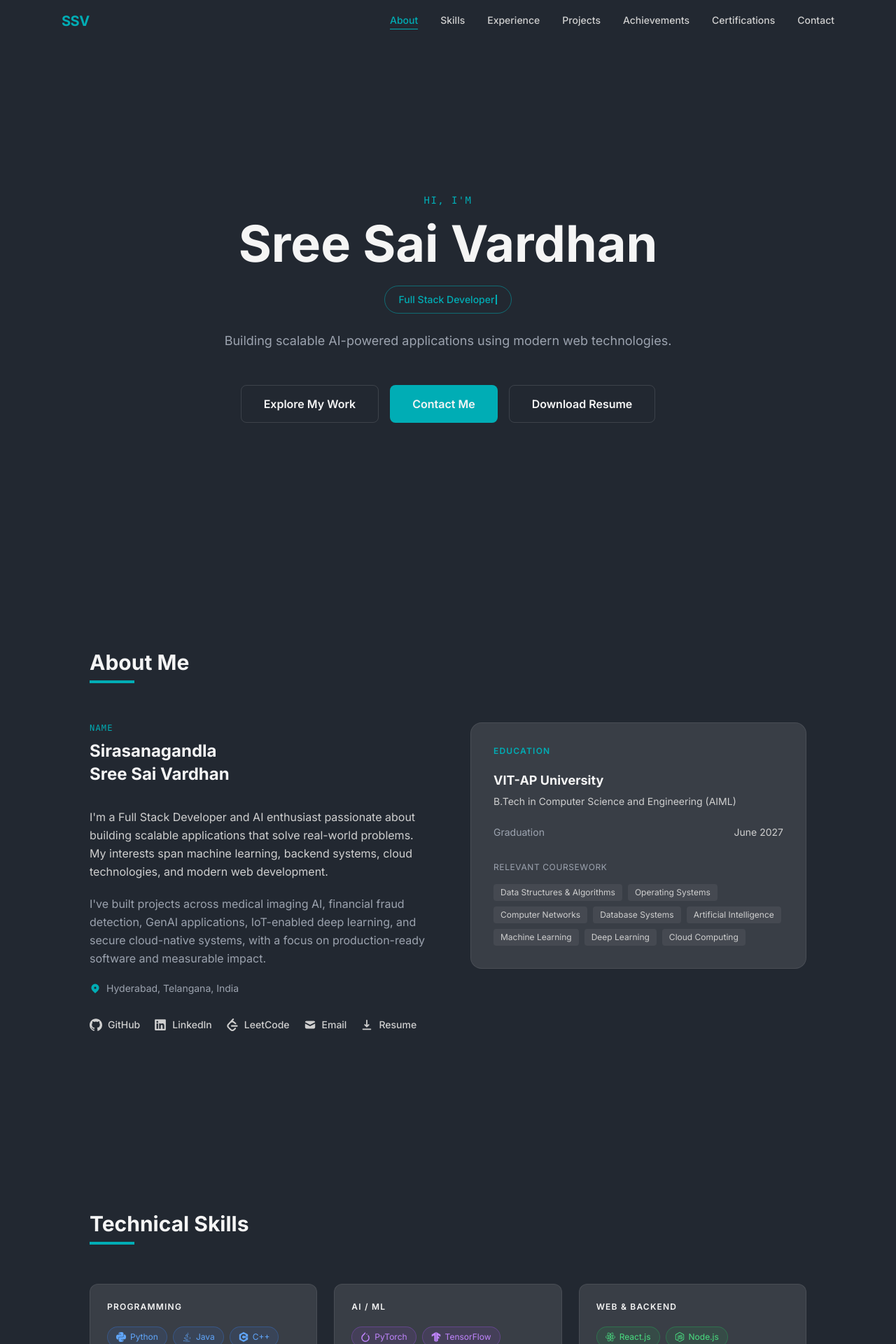
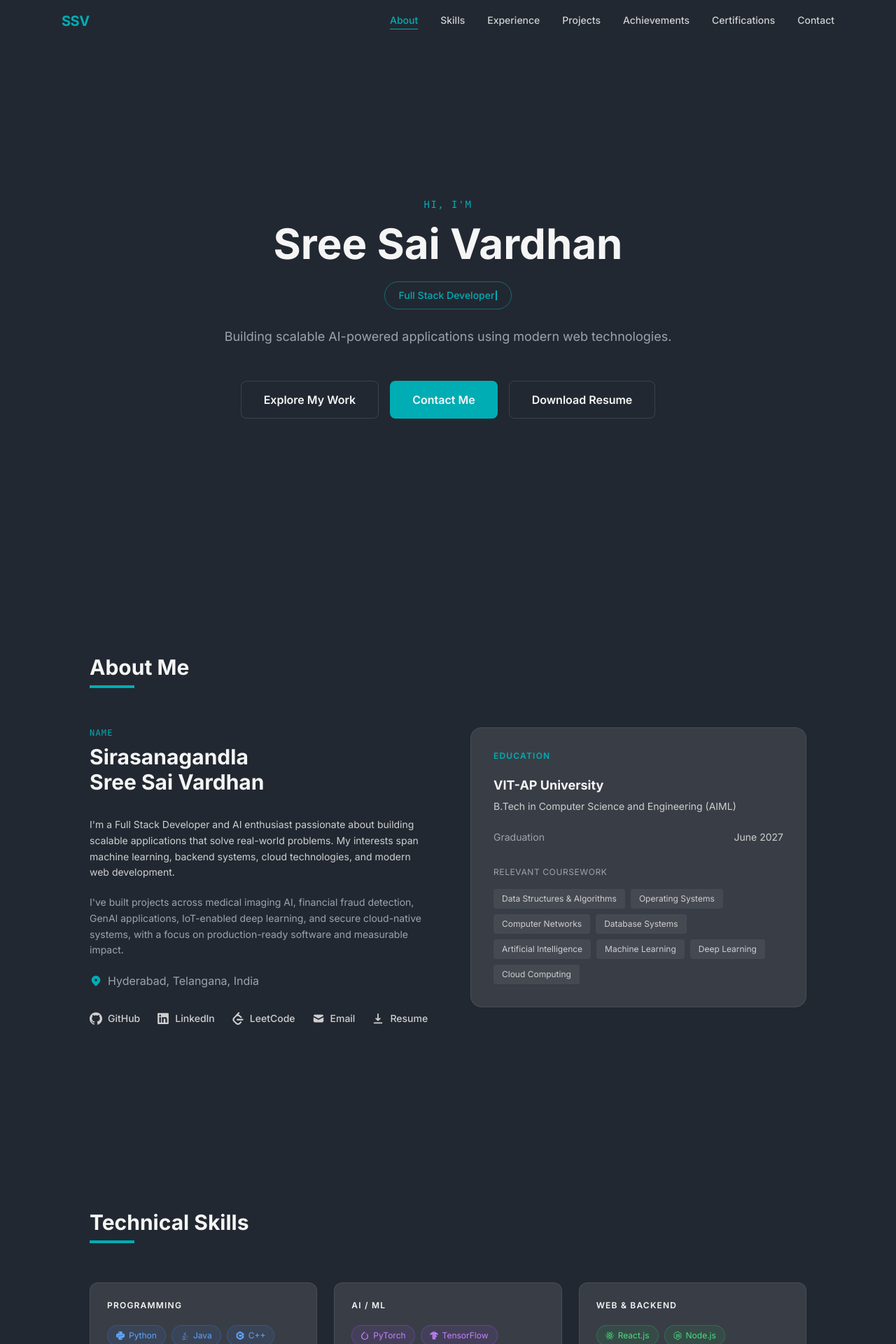
Before and after one commit to sreesaivardhan/portfolio, a React (Vite) app: page / in a window 1280 px wide. Shown: the top 1920 px of the page at 70% size. Built offline with nearby package versions, Linux system fonts and the light colour scheme.

Commit message:
updates-2

```diff
--- a/src/components/About.jsx
+++ b/src/components/About.jsx
@@ -22,30 +22,30 @@ export default function About() {
           {/* Left — bio */}
           <div>
             <p className="text-xs font-mono tracking-widest mb-2" style={{ color: '#00ADB5' }}>NAME</p>
-            <h3 className="text-2xl font-bold mb-8 leading-snug" style={{ color: '#F5F5F5' }}>
+            <h3 className="text-2xl md:text-3xl font-bold mb-8 leading-snug" style={{ color: '#F5F5F5' }}>
               Sirasanagandla<br />Sree Sai Vardhan
             </h3>
 
-            <p className="text-base leading-relaxed mb-5" style={{ color: '#CFCFCF' }}>
+            <p className="text-sm leading-relaxed mb-5" style={{ color: '#CFCFCF' }}>
               I'm a Full Stack Developer and AI enthusiast passionate about building scalable
               applications that solve real-world problems. My interests span machine learning,
               backend systems, cloud technologies, and modern web development.
             </p>
 
-            <p className="text-base leading-relaxed mb-5" style={{ color: '#9CA3AF' }}>
+            <p className="text-sm leading-relaxed mb-5" style={{ color: '#9CA3AF' }}>
               I've built projects across medical imaging AI, financial fraud detection, GenAI
               applications, IoT-enabled deep learning, and secure cloud-native systems, with a
               focus on production-ready software and measurable impact.
             </p>
 
             {/* Location */}
-            <div className="flex items-center gap-2 text-sm mb-8" style={{ color: '#9CA3AF' }}>
-              <HiLocationMarker style={{ color: '#00ADB5' }} className="text-base flex-shrink-0" />
+            <div className="flex items-center gap-2 text-base mb-8" style={{ color: '#9CA3AF' }}>
+              <HiLocationMarker style={{ color: '#00ADB5' }} className="text-lg flex-shrink-0" />
               <span>Hyderabad, Telangana, India</span>
             </div>
 
             {/* Social links */}
-            <div className="flex flex-wrap gap-5">
+            <div className="flex items-center flex-nowrap gap-6">
               {[
                 { href: personalInfo.github,            Icon: SiGithub,   label: 'GitHub' },
                 { href: personalInfo.linkedin,          Icon: FaLinkedin, label: 'LinkedIn' },
@@ -101,7 +101,7 @@ export default function About() {
                   {education.coursework.map(c => (
                     <span
                       key={c}
-                      className="text-xs px-2.5 py-1 rounded"
+                      className="text-xs px-3 py-1.5 rounded"
                       style={{ background: 'rgba(255,255,255,0.06)', color: '#CFCFCF' }}
                     >
                       {c}
--- a/src/components/Achievements.jsx
+++ b/src/components/Achievements.jsx
@@ -34,7 +34,7 @@ export default function Achievements() {
                     <Icon className="text-xl" style={{ color: '#00ADB5' }} />
                   </div>
                   <div>
-                    <h3 className="font-bold leading-snug" style={{ color: '#F5F5F5' }}>{a.title}</h3>
+                    <h3 className="text-base font-bold leading-snug" style={{ color: '#F5F5F5' }}>{a.title}</h3>
                     <p className="text-sm mt-1" style={{ color: '#00ADB5' }}>{a.org}</p>
                     <p className="text-xs mt-0.5" style={{ color: '#9CA3AF' }}>{a.duration}</p>
                   </div>
--- a/src/components/Contact.jsx
+++ b/src/components/Contact.jsx
@@ -66,7 +66,7 @@ export default function Contact() {
           })}
         </div>
 
-        <p className="text-sm" style={{ color: 'rgba(156,163,175,0.4)' }}>
+        <p className="text-xs" style={{ color: 'rgba(156,163,175,0.4)' }}>
           Portfolio · Sirasanagandla Sree Sai Vardhan © 2026
         </p>
       </div>
--- a/src/components/Experience.jsx
+++ b/src/components/Experience.jsx
@@ -19,15 +19,15 @@ export default function Experience() {
               <div className="flex flex-wrap justify-between items-start mb-7">
                 <div>
                   <h3 className="text-xl font-bold" style={{ color: '#F5F5F5' }}>{job.title}</h3>
-                  <p className="font-semibold mt-1.5" style={{ color: '#00ADB5' }}>{job.company}</p>
+                  <p className="text-base font-semibold mt-1.5" style={{ color: '#00ADB5' }}>{job.company}</p>
                 </div>
                 <div className="text-right mt-2 md:mt-0">
                   <p className="text-sm" style={{ color: '#9CA3AF' }}>{job.duration}</p>
-                  <p className="text-xs mt-1" style={{ color: '#9CA3AF' }}>{job.type}</p>
+                  <p className="text-sm mt-1" style={{ color: '#9CA3AF' }}>{job.type}</p>
                 </div>
               </div>
 
-              <ul className="space-y-4">
+              <ul className="space-y-3">
                 {job.points.map((pt, j) => (
                   <li key={j} className="flex gap-3 text-sm leading-relaxed" style={{ color: '#CFCFCF' }}>
                     <span className="flex-shrink-0 mt-0.5" style={{ color: '#00ADB5' }}>▸</span>
--- a/src/components/Hero.jsx
+++ b/src/components/Hero.jsx
@@ -46,7 +46,7 @@ export default function Hero() {
           HI, I'M
         </p>
 
-        <h1 className="text-5xl md:text-7xl font-bold mb-6" style={{ color: '#F5F5F5' }}>
+        <h1 className="text-5xl md:text-6xl font-bold mb-6" style={{ color: '#F5F5F5' }}>
           Sree Sai Vardhan
         </h1>
 
@@ -61,7 +61,7 @@ export default function Hero() {
           </span>
         </div>
 
-        <p className="text-lg max-w-2xl mx-auto mb-12 leading-relaxed" style={{ color: '#9CA3AF' }}>
+        <p className="text-lg max-w-4xl mx-auto mb-12 leading-relaxed whitespace-normal md:whitespace-nowrap" style={{ color: '#9CA3AF' }}>
           {personalInfo.tagline}
         </p>
 
@@ -71,12 +71,12 @@ export default function Hero() {
           • Desktop → side by side in a row
           All three buttons share identical dimensions (py-3.5, same font/radius).
         */}
-        <div className="flex flex-col sm:flex-row sm:flex-wrap sm:justify-center gap-4 w-full sm:w-auto mx-auto max-w-xs sm:max-w-none">
+        <div className="flex flex-col sm:flex-row sm:flex-nowrap sm:justify-center gap-4 w-full sm:w-auto mx-auto max-w-xs sm:max-w-none">
 
           {/* ── PRIMARY CTA ── */}
           <a
             href="#projects"
-            className="flex items-center justify-center px-8 py-3.5 font-semibold rounded-lg transition-all duration-200 text-center"
+            className="flex items-center justify-center px-8 py-3.5 text-base font-semibold rounded-lg transition-all duration-200 text-center"
             style={{ background: 'transparent', border: '1px solid rgba(255,255,255,0.12)', color: '#F5F5F5' }}
             onMouseEnter={e => {
               e.currentTarget.style.background = 'rgba(0,173,181,0.12)'
@@ -95,7 +95,7 @@ export default function Hero() {
           {/* ── SECONDARY CTA — Contact Me ── */}
           <a
             href="#contact"
-            className="flex items-center justify-center px-8 py-3.5 font-semibold rounded-lg transition-all duration-200 text-center"
+            className="flex items-center justify-center px-8 py-3.5 text-base font-semibold rounded-lg transition-all duration-200 text-center"
             style={{ background: '#00ADB5', color: '#F5F5F5' }}
             onMouseEnter={e => { e.currentTarget.style.background = '#0BC5D1' }}
             onMouseLeave={e => { e.currentTarget.style.background = '#00ADB5' }}
@@ -108,7 +108,7 @@ export default function Hero() {
             href={RESUME_URL}
             target="_blank"
             rel="noopener noreferrer"
-            className="flex items-center justify-center px-8 py-3.5 font-semibold rounded-lg transition-all duration-200 text-center"
+            className="flex items-center justify-center px-8 py-3.5 text-base font-semibold rounded-lg transition-all duration-200 text-center"
             style={{ background: 'transparent', border: '1px solid rgba(255,255,255,0.12)', color: '#F5F5F5' }}
             onMouseEnter={e => {
               e.currentTarget.style.background = 'rgba(0,173,181,0.12)'
--- a/src/components/Projects.jsx
+++ b/src/components/Projects.jsx
@@ -92,7 +92,7 @@ export default function Projects() {
                 {p.tags.map(tag => (
                   <span
                     key={tag}
-                    className="text-xs px-2.5 py-1 rounded-full"
+                    className="text-xs px-3 py-1.5 rounded-full"
                     style={{ background: 'rgba(255,255,255,0.06)', color: '#9CA3AF' }}
                   >
                     {tag}
--- a/src/components/Skills.jsx
+++ b/src/components/Skills.jsx
@@ -1,8 +1,7 @@
 import { skills } from '../data/portfolioData'
 import {
   SiPython, SiCplusplus, SiJavascript, SiTypescript,
-  SiTensorflow, SiPytorch, SiScikitlearn, SiOpencv,
-  SiGemini, SiStreamlit,
+  SiTensorflow, SiPytorch, SiScikitlearn, SiOpencv, SiStreamlit,
   SiReact, SiNodedotjs, SiExpress, SiFastapi, SiSocketdotio,
   SiMongodb, SiMysql, SiPostgresql, SiPrisma, SiFirebase,
   SiGooglecloud, SiDocker,
@@ -23,7 +22,6 @@ const skillIcons = {
   "TensorFlow": SiTensorflow,
   "Scikit-learn": SiScikitlearn,
   "OpenCV": SiOpencv,
-  "Gemini API": SiGemini,
   "Streamlit": SiStreamlit,
 
   "React.js": SiReact,
@@ -90,7 +88,7 @@ export default function Skills() {
                         animationDelay: `${cardIndex * 50 + chipIdx * 35}ms`,
                       }}
                     >
-                      {Icon && <Icon className="text-sm flex-shrink-0" />}
+                      {Icon && <Icon className="text-xs flex-shrink-0" />}
                       {s}
                     </span>
                   )
```
